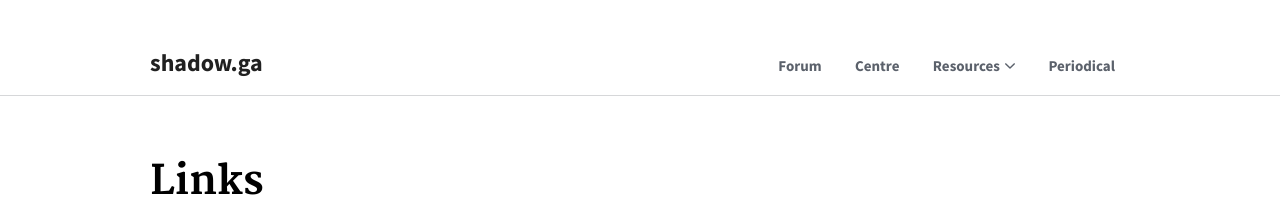
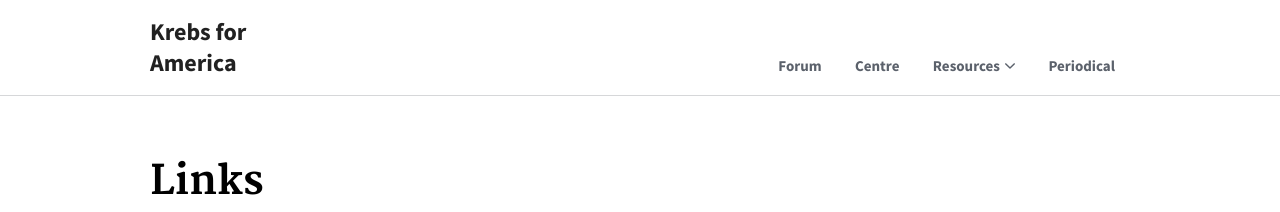
Before and after one commit to serrif/website, a Jekyll site: the page built from demo/theme.md, in a window 1280 px wide. Shown: the top 212 px of the page. Built offline with Jekyll 4.4.1, drawn with Linux system fonts in a browser that asks for light colours; our own code applies the rules of GitHub Pages for plain Markdown files.

Commit message:
Update _config.yml

```diff
--- a/_config.yml
+++ b/_config.yml
@@ -1,4 +1,4 @@
-title: shadow.ga
+title: Krebs for America
 
 # GitHub information
 # This is used for adding an edit this page link to the footer
```
